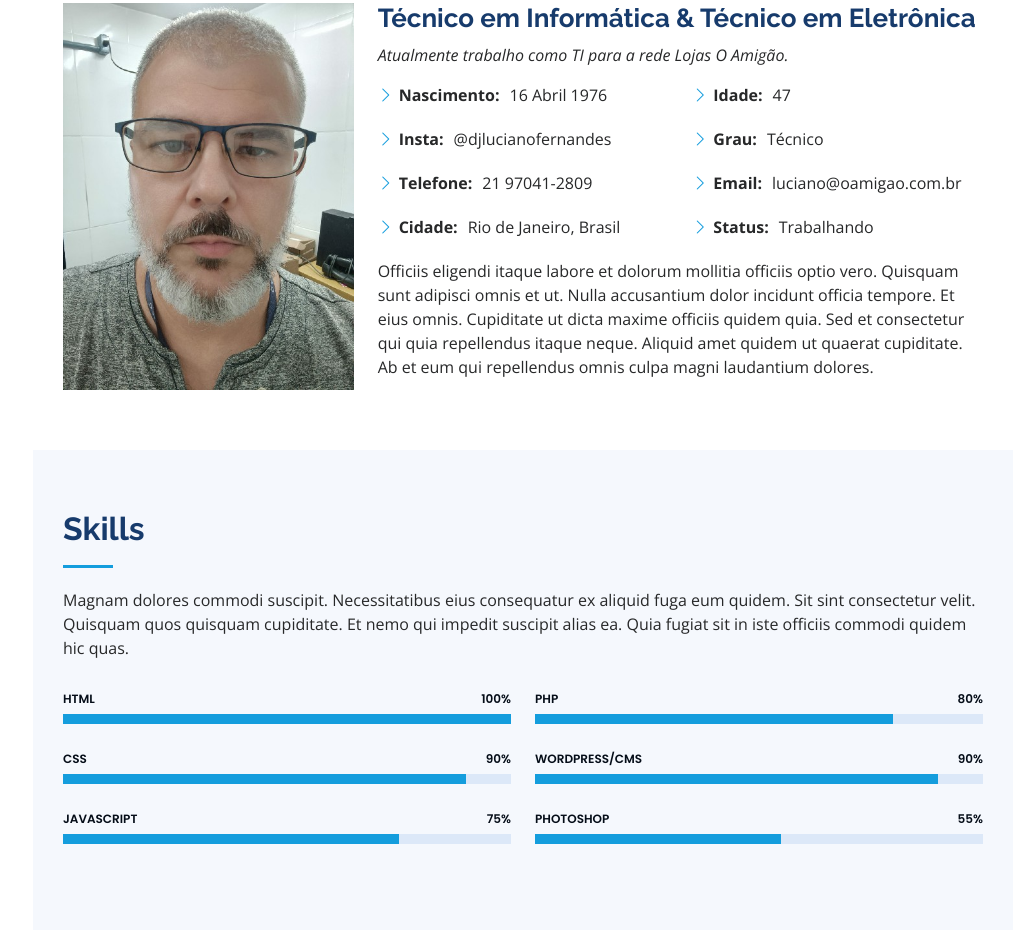
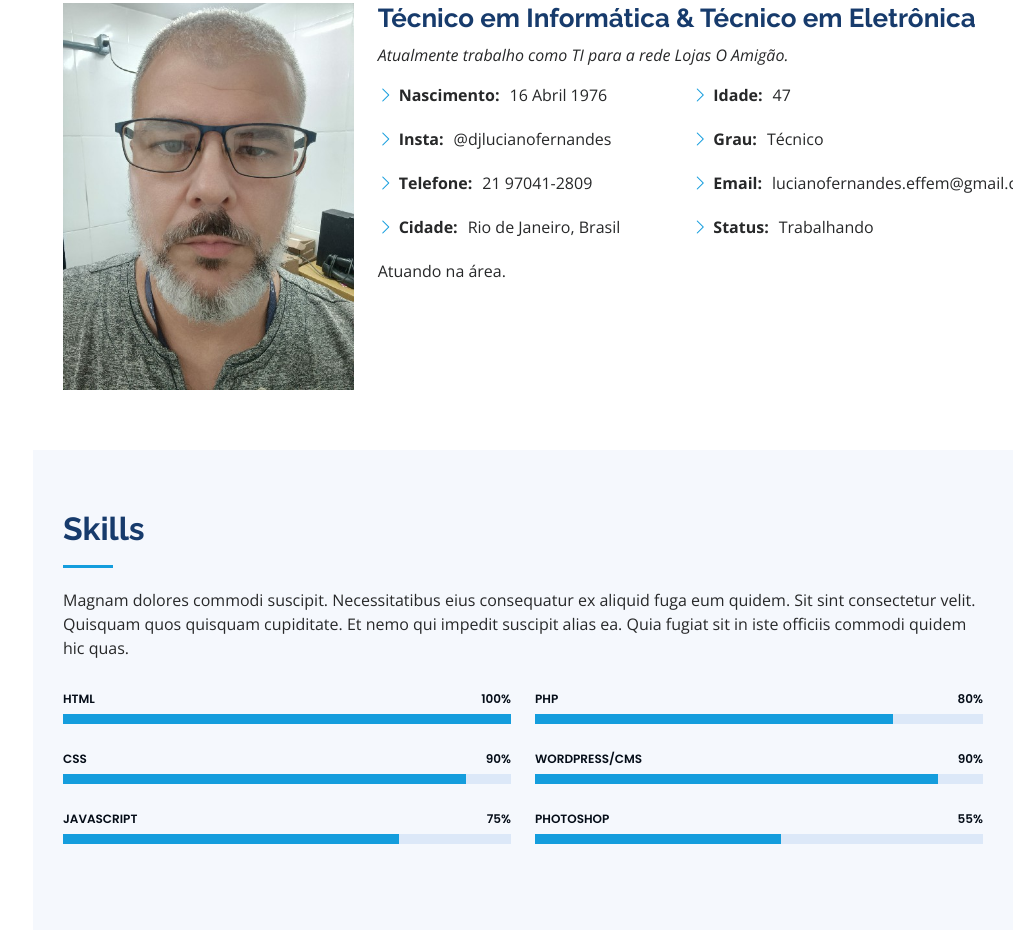
Before and after one commit to lucianofernandesti/Portifolio, a plain HTML site: page index.html in a window 1280 px wide. Shown: the part 1061-1994 px from the top of the page, without its empty margins (267-1280 px from the left). Drawn offline with nearby package versions, Linux system fonts and the light colour scheme.

Commit message:
correção email

```diff
--- a/index.html
+++ b/index.html
@@ -112,14 +112,13 @@
                 <ul>
                   <li><i class="bi bi-chevron-right"></i> <strong>Idade:</strong> <span>47</span></li>
                   <li><i class="bi bi-chevron-right"></i> <strong>Grau:</strong> <span>Técnico</span></li>
-                  <li><i class="bi bi-chevron-right"></i> <strong>Email:</strong> <span>luciano@oamigao.com.br</span></li>
+                  <li><i class="bi bi-chevron-right"></i> <strong>Email:</strong> <span>lucianofernandes.effem@gmail.com</span></li>
                   <li><i class="bi bi-chevron-right"></i> <strong>Status:</strong> <span>Trabalhando</span></li>
                 </ul>
               </div>
             </div>
             <p>
-              Officiis eligendi itaque labore et dolorum mollitia officiis optio vero. Quisquam sunt adipisci omnis et ut. Nulla accusantium dolor incidunt officia tempore. Et eius omnis.
-              Cupiditate ut dicta maxime officiis quidem quia. Sed et consectetur qui quia repellendus itaque neque. Aliquid amet quidem ut quaerat cupiditate. Ab et eum qui repellendus omnis culpa magni laudantium dolores.
+              Atuando na área.
             </p>
           </div>
         </div>
@@ -441,7 +440,7 @@
               <div class="email">
                 <i class="bi bi-envelope"></i>
                 <h4>Email:</h4>
-                <p>luciano@oamigao.com.br</p>
+                <p>lucianofernandes.effem@gmail.com</p>
               </div>
 
               <div class="phone">
```
